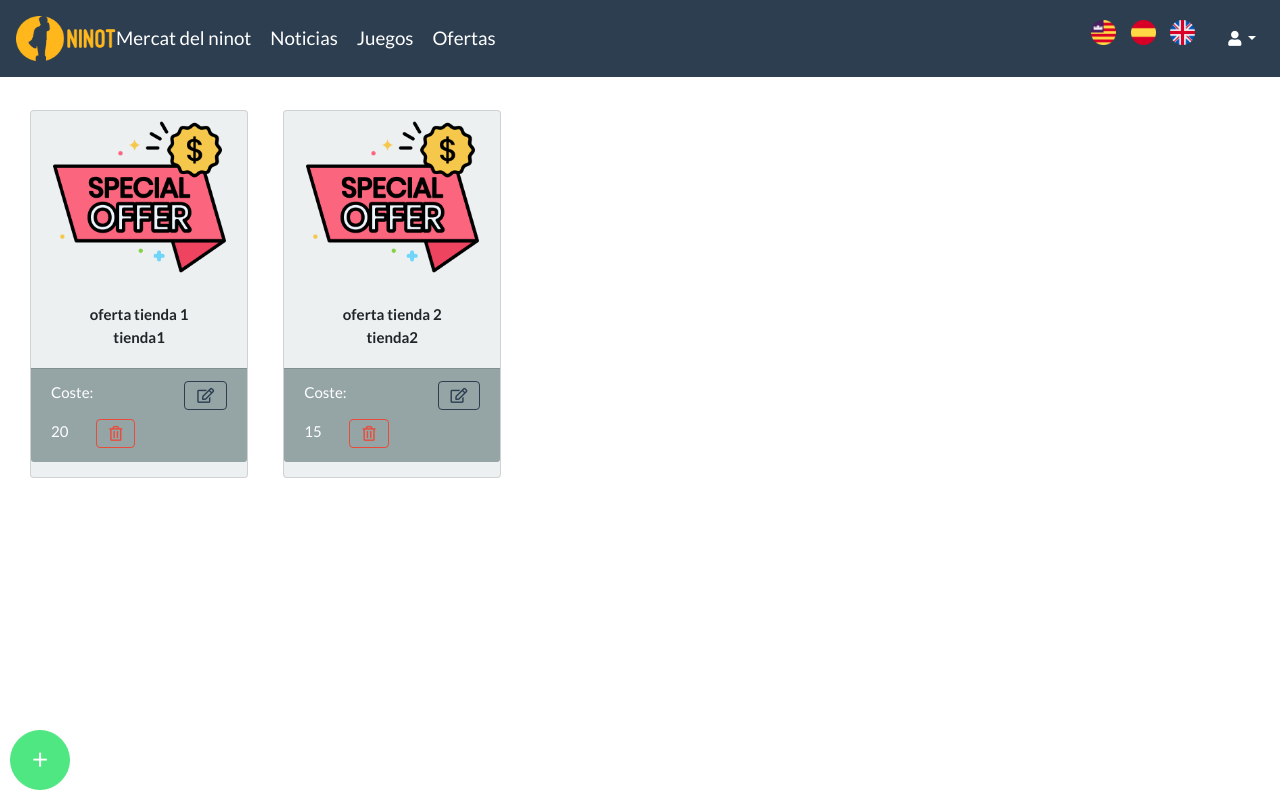
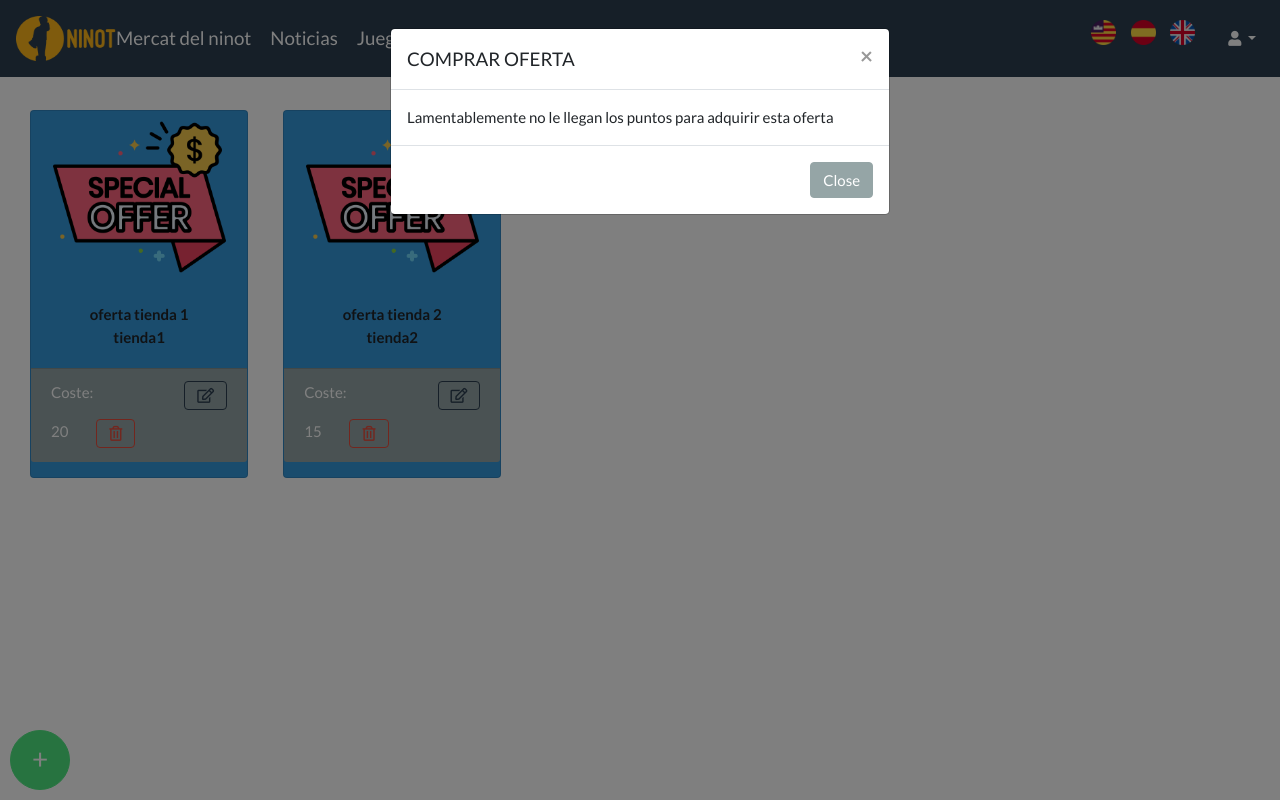
Before and after one commit to aguilar3061/Proyecto1Recomerssem, a PHP site: page /RECOMENSSEM/PAGINAS/OFERTAS/ofertas.php in a window 1280 px wide. Run offline with PHP 8.4, Linux system fonts and the light colour scheme; the visitor is signed in with stand-in values (Sample User, id 1); data comes from the database, SQL or seed files in the repository.

Commit message:
alertas ofertas ok

```diff
--- a/RECOMENSSEM/PAGINAS/INICIAR_SESION/iniciarSesion.php
+++ b/RECOMENSSEM/PAGINAS/INICIAR_SESION/iniciarSesion.php
@@ -104,6 +104,7 @@
       if( $_SESSION['history'] == "iniciarsesionDisapprove"){
           ?>
           <script>
+
             jQuery.noConflict();
             $('#modalUauarioMal').modal('show');
 
--- a/RECOMENSSEM/PAGINAS/OFERTAS/ofertas.php
+++ b/RECOMENSSEM/PAGINAS/OFERTAS/ofertas.php
@@ -7,32 +7,16 @@
 	//http://localhost:8080/RECOMENSSEM/Paginas/OFERTAS/ofertas.php
 
 	$listaOfertas = selectOferta();
-	$_SESSION['points'] = selectPuntosUsuario($_SESSION['userID']);
-	$puntosObtenidos = $_SESSION['points'];
-
-	$listaOfertasYaCopradas = selectIdOfertaYaAdquiridas($_SESSION['userID']);
 
 
-	$ofertaSelecionID = 0;
-	$ofertaSelecionPrecio = 0;
-
+	$_SESSION['points'] = selectPuntosUsuario($_SESSION['userID']);
 	if( isset($_SESSION['admin']) ){
 		$admin = true;
 	}else{
 		$admin = false;
-
-		if( isset($_POST['vengoDeAKI']) ){
-
-			if( $_POST['idOfertaSelecionada'].EXTR_IF_EXISTS ){
-				$ofertaSelecionID = $_POST['idOfertaSelecionada'];
-				$ofertaSelecionPrecio = $_POST['precioOferta'];
-			}
-		}
 	}
 
-
-
-
+	$listaOfertasYaCopradas = selectIdOfertaYaAdquiridas($_SESSION['userID']);
 
 ?>
 
@@ -66,12 +50,19 @@
 				<div class="col mb-4" >
 
 
-					<form action="\RECOMENSSEM\PAGINAS\OFERTAS\Ofertas.php" method="POST" >
+					<form action="\RECOMENSSEM\php_controllers\OfertaController.php" method="POST" >
 
 
+						<div id="<?php echo $oferta["idOferta"]?>" class="card h-100 bg-info
+							<?php
+							foreach($listaOfertasYaCopradas as $ofe){
+								if($ofe['Oferta_idOferta'] == $oferta["idOferta"]){
+									echo ' bg-danger';
+								}
+							}
+							?>" style="cursor: pointer;" >
 
 
-						<div id="<?php echo $oferta["idOferta"]?>" class="card h-100 bg-light" style="cursor: pointer;" >
 							<center>
 								<img src="/RECOMENSSEM/media/IMGoferta.png" width="80%" >
 
@@ -107,7 +98,7 @@
 									}else{
 								?>
 
-									<button class="btn btn-outline-primary lang" key="Adquirir" type="submit" name="vengoDeAKI" style="float: right;" > Adquirir </i> </button>
+									<button class="btn btn-outline-primary lang" key="Adquirir" type="submit" name="AdquirirOFERTA" style="float: right;" > Adquirir </i> </button>
 
 								<?php
 									}
@@ -126,13 +117,7 @@
 				}
 			?>
 
-
-
-
-
 		</div>
-
-
 
 		<?php
 			if($admin == true){
@@ -141,6 +126,71 @@
 		<?php
 			}
 		?>
+
+
+        <!-- Modal -->
+        <div class="modal fade" id="modalPuntosInsuficientes" tabindex="-1" role="dialog" aria-labelledby="exampleModalLabel" aria-hidden="true">
+            <div class="modal-dialog" role="document">
+                <div class="modal-content">
+                <div class="modal-header">
+                    <h5 class="modal-title" id="exampleModalLabel">COMPRAR OFERTA </h5>
+                    <button type="button" class="close" data-dismiss="modal" aria-label="Close">
+                    <span aria-hidden="true">&times;</span>
+                    </button>
+                </div>
+                <div class="modal-body">
+					Lamentablemente no le llegan los puntos para adquirir esta oferta
+                </div>
+                <div class="modal-footer">
+                    <button type="button" class="btn btn-secondary" data-dismiss="modal">Close</button>
+                </div>
+                </div>
+            </div>
+        </div>
+
+
+      <!-- Modal -->
+	  <div class="modal fade" id="modalofertaYaFueAdquiridaAntes" tabindex="-1" role="dialog" aria-labelledby="exampleModalLabel" aria-hidden="true">
+            <div class="modal-dialog" role="document">
+                <div class="modal-content">
+                <div class="modal-header">
+                    <h5 class="modal-title" id="exampleModalLabel">COMPRAR OFERTA </h5>
+                    <button type="button" class="close" data-dismiss="modal" aria-label="Close">
+                    <span aria-hidden="true">&times;</span>
+                    </button>
+                </div>
+                <div class="modal-body">
+					Esta oferta ya ha sido adquirida anteriormente
+                </div>
+                <div class="modal-footer">
+                    <button type="button" class="btn btn-secondary" data-dismiss="modal">Close</button>
+                </div>
+                </div>
+            </div>
+        </div>
+
+
+      <!-- Modal -->
+	  <div class="modal fade" id="modalofertacomprada" tabindex="-1" role="dialog" aria-labelledby="exampleModalLabel" aria-hidden="true">
+            <div class="modal-dialog" role="document">
+                <div class="modal-content">
+                <div class="modal-header">
+                    <h5 class="modal-title" id="exampleModalLabel">COMPRAR OFERTA </h5>
+                    <button type="button" class="close" data-dismiss="modal" aria-label="Close">
+                    <span aria-hidden="true">&times;</span>
+                    </button>
+                </div>
+                <div class="modal-body">
+					Compra realizada con exito
+                </div>
+                <div class="modal-footer">
+                    <button type="button" class="btn btn-secondary" data-dismiss="modal">Close</button>
+                </div>
+                </div>
+            </div>
+        </div>
+
+
 
 
 
@@ -154,51 +204,49 @@
 
 
 
+	<?php
 
-	<script>
+		if(isset($_SESSION['history'])){
 
+			if( $_SESSION['history'] == "puntosInsuficientes"){
+				?>
+				<script>
+					jQuery.noConflict();
+					$('#modalPuntosInsuficientes').modal('show');
+				</script>
+				<?php
+				$_SESSION['history'] = "";
 
-		if(<?php echo $ofertaSelecionID ?> !== 0){
-
-
-			if(<?php echo $puntosObtenidos ?> > <?php echo $ofertaSelecionPrecio ?>){
-
-				// CANJEAR OFERTA OK
+			}elseif( $_SESSION['history'] == "ofertaYaFueAdquiridaAntes"){
+				?>
+				<script>
+					jQuery.noConflict();
+					$('#modalofertaYaFueAdquiridaAntes').modal('show');
+				</script>
 				<?php
-					$SePuedeComprar=true;
-					foreach($listaOfertasYaCopradas as $ofertaaa){
-						if($ofertaaa['Oferta_idOferta'] == $ofertaSelecionID){
-							$SePuedeComprar=false;
-						}
-					}
+				$_SESSION['history'] = "";
+			}elseif( $_SESSION['history'] == "modalofertacomprada"){
 				?>
-
-
+				<script>
+					jQuery.noConflict();
+					$('#modalofertacomprada').modal('show');
+				</script>
 				<?php
-					if($SePuedeComprar){
-						updatePuntosUsuario($_SESSION['userID'], $puntosObtenidos - $ofertaSelecionPrecio);
-						insertUsuarioOferta( $_SESSION['userID'], $ofertaSelecionID );
-				?>
-						alert(" Oferta adquirida correctamente, se le enviara una copia al correo, id oferta: " + <?php echo $ofertaSelecionID ?> );
-				<?php
-					}else{
-				?>
-						alert(" Esta oferta ya ha sido adquirida anteriormente" );
-				<?php
-					}
-				?>
-
-			}else{
-				alert(" Lamentablemente no le llegan los puntos para adquirir esta oferta ): ");
+				$_SESSION['history'] = "";
 			}
 
+		}else{
+
+			$_SESSION['history'] = "";
 
 		}
 
 
 
+	?>
 
 
-	</script>
+
+
 
 </html>
--- a/RECOMENSSEM/php_librarys/bd.php
+++ b/RECOMENSSEM/php_librarys/bd.php
@@ -3,7 +3,7 @@
     function openBD(){
         $servername = "localhost";
         $username = "root";
-        $password = "";
+        $password = "mysql";
 
 
         $conexion = new PDO("mysql:host=$servername;dbname=db_recomencem", $username, $password);
```
Also changed, not shown: RECOMENSSEM/php_controllers/OfertaController.php (+75 -3 lines).
